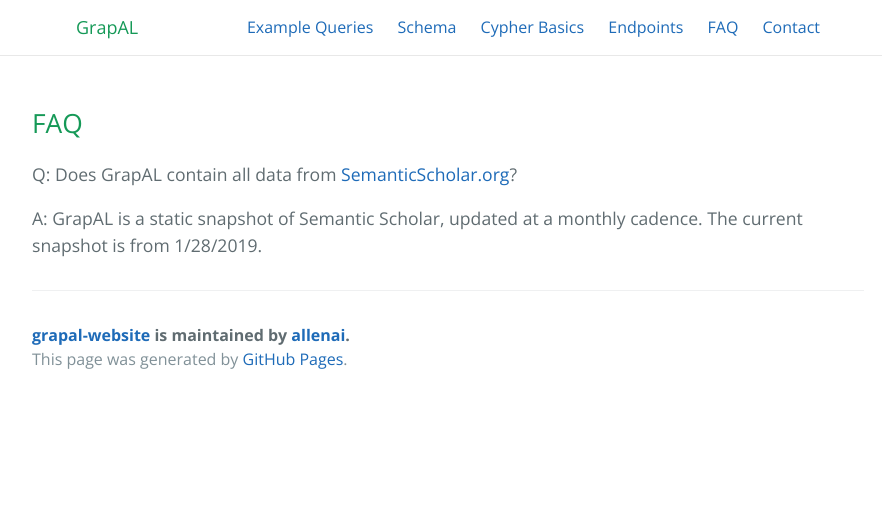
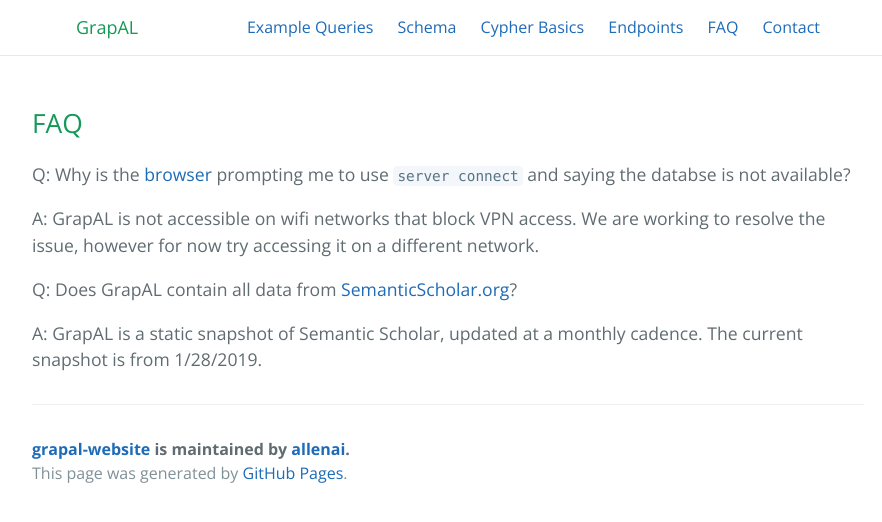
Before and after one commit to allenai/grapal-website, a Jekyll site: the page built from faq.md, in a window 1280 px wide. Shown: the top 522 px of the page, without its empty margins (192-1074 px from the left). Built offline with Jekyll 4.4.1, drawn with Linux system fonts in a browser that asks for light colours.

Commit message:
Add "server connect" issue to faq

```diff
--- a/faq.md
+++ b/faq.md
@@ -4,6 +4,13 @@
 ---
 FAQ
 ---------
+Q: Why is the [browser](http://grapal.allenai.org:7474/browser/) prompting me to use `server connect` and saying the databse is not available?
+
+A: GrapAL is not accessible on wifi networks that block VPN access. We are working to resolve the issue, however for now try accessing it on a different network.
+
+
+
+
 Q: Does GrapAL contain all data from [SemanticScholar.org](SemanticScholar.org)?
 
 A: GrapAL is a static snapshot of Semantic Scholar, updated at a monthly cadence. The current snapshot is from 1/28/2019.
```
